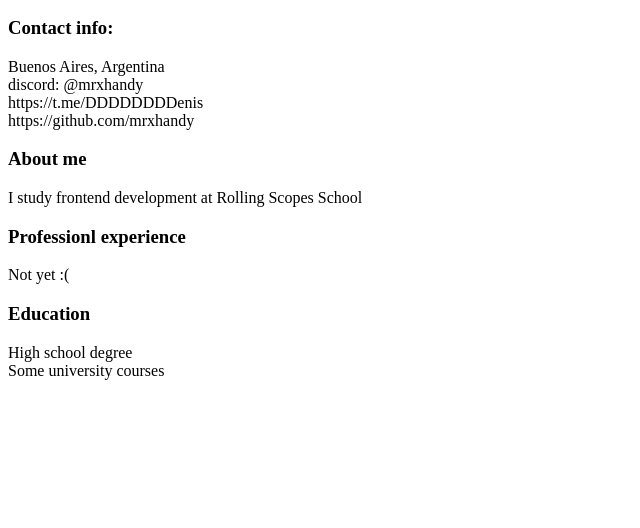
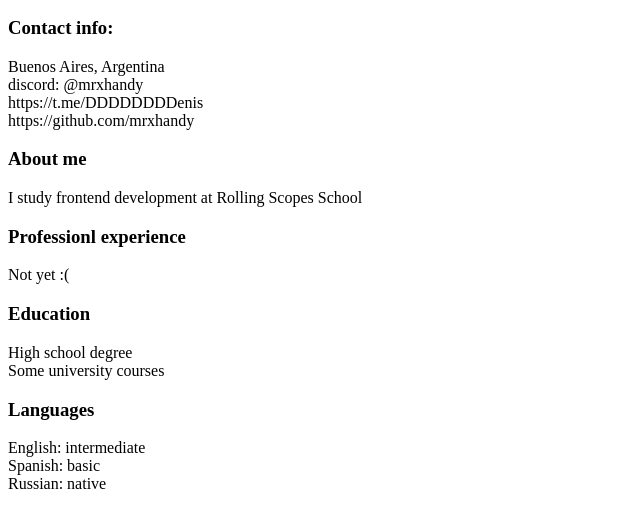
Before and after one commit to mrxhandy/rsschool-cv, a plain HTML site: page index.html in a window 1280 px wide. Shown: the part 110-638 px from the top of the page, without its empty margins (0-640 px from the left). Drawn offline with Linux system fonts and the light colour scheme.

Commit message:
feat: add languages section

```diff
--- a/index.html
+++ b/index.html
@@ -27,5 +27,10 @@ https://github.com/mrxhandy</p>
 <h3>Education</h3>
 <p>High school degree<br>
 Some university courses</p>
+
+<h3>Languages</h3>
+<p>English: intermediate<br>
+Spanish: basic<br>
+Russian: native</p>
 </body>
 </html>
```
